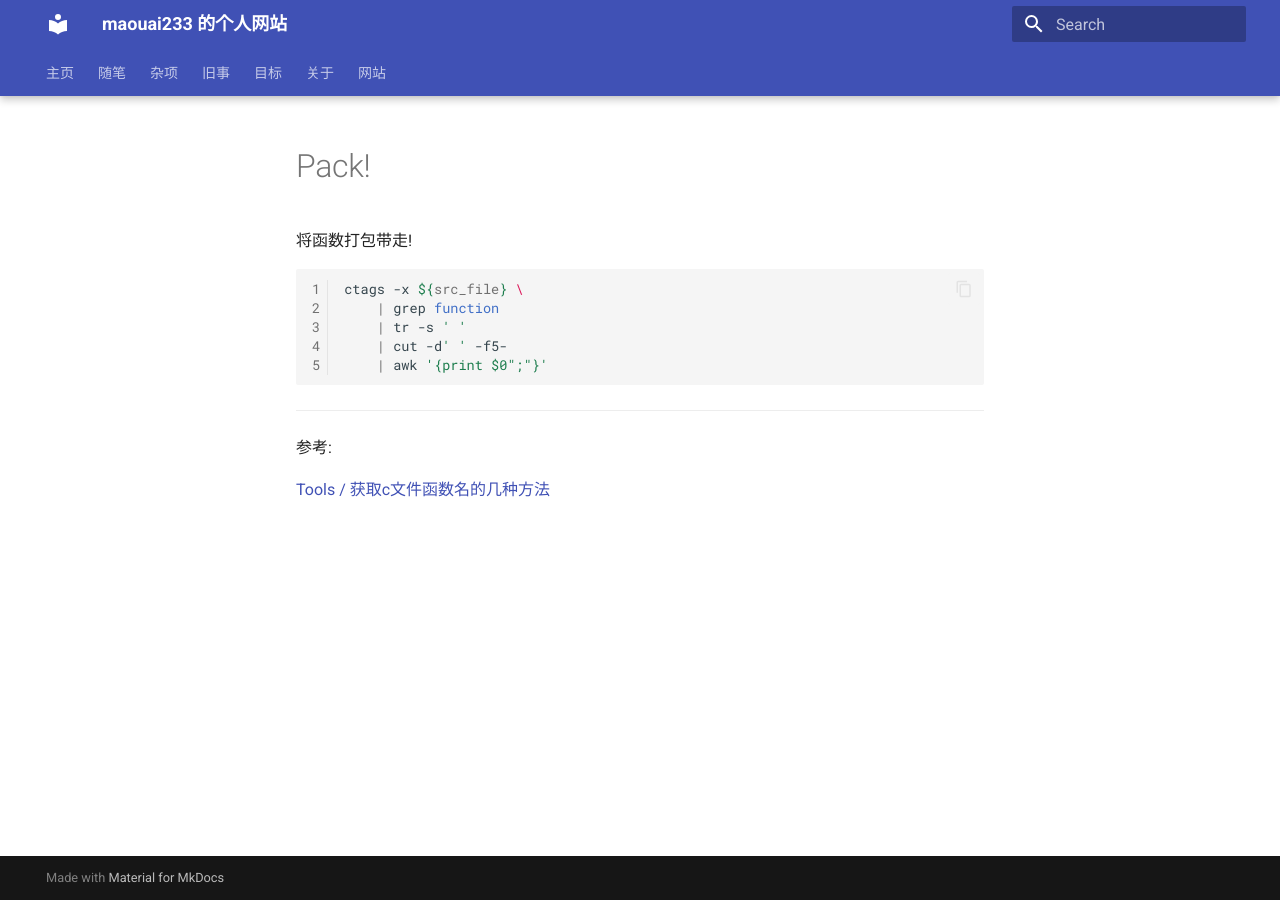
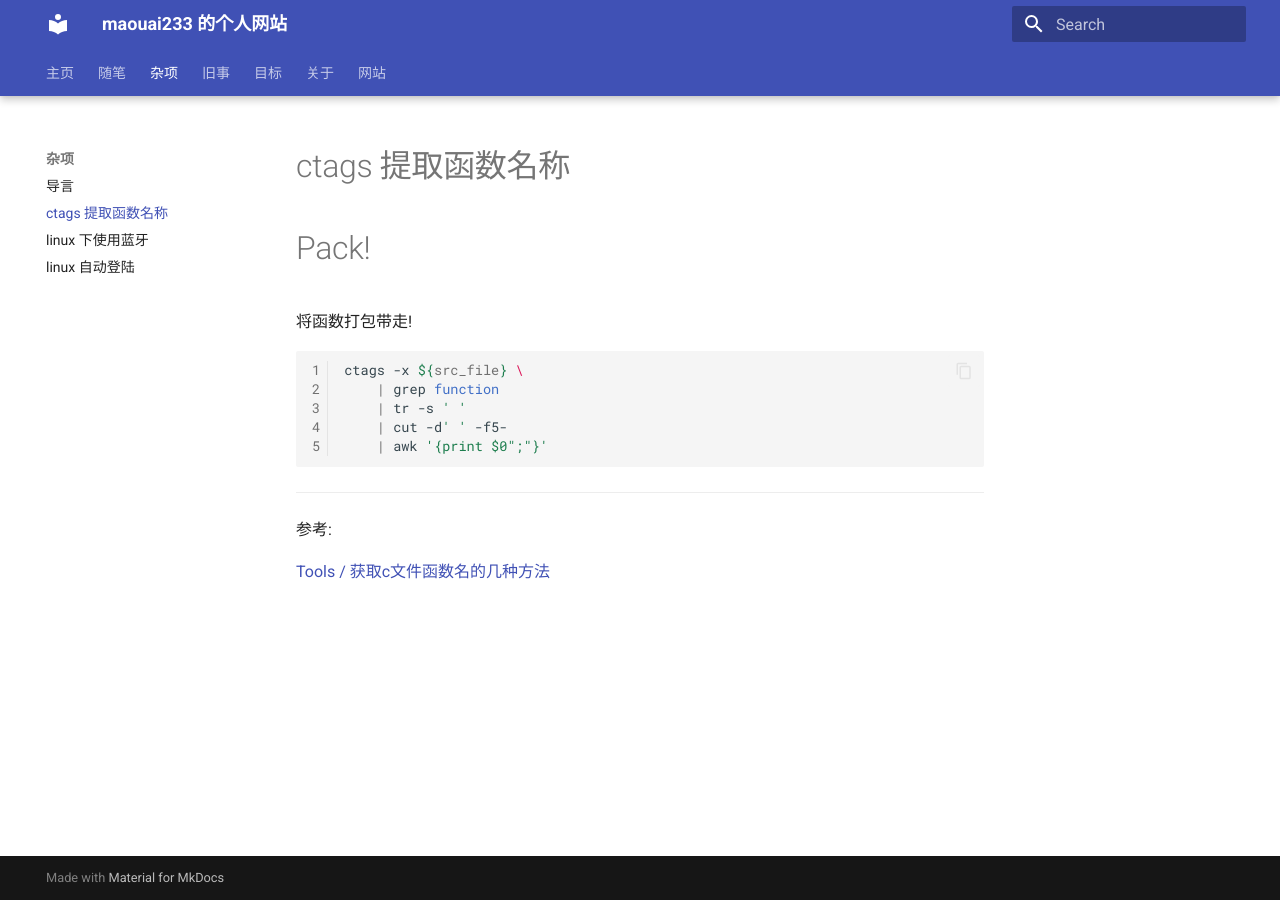
Before and after one commit to ljQAQ233/ljQAQ233.github.io, an MkDocs documentation site: the page built from docs/misc/ctags.md, in a window 1280 px wide. Built offline with MkDocs 1.6.1 and Material for MkDocs 9.7.7, drawn with Linux system fonts in a browser that asks for light colours.

Commit message:
update : ctags.md

```diff
--- a/docs/misc/ctags.md
+++ b/docs/misc/ctags.md
@@ -1,3 +1,5 @@
+# ctags 提取函数名称
+
 # Pack!
 
 将函数打包带走!
--- a/mkdocs.yml
+++ b/mkdocs.yml
@@ -8,6 +8,7 @@ nav:
     - "diary/2024-summer.md"
   - "杂项":
     - "misc/index.md"
+    - "misc/ctags.md"
     - "misc/linux-bt.md"
     - "misc/linux-login.md"
   - "旧事":
```
